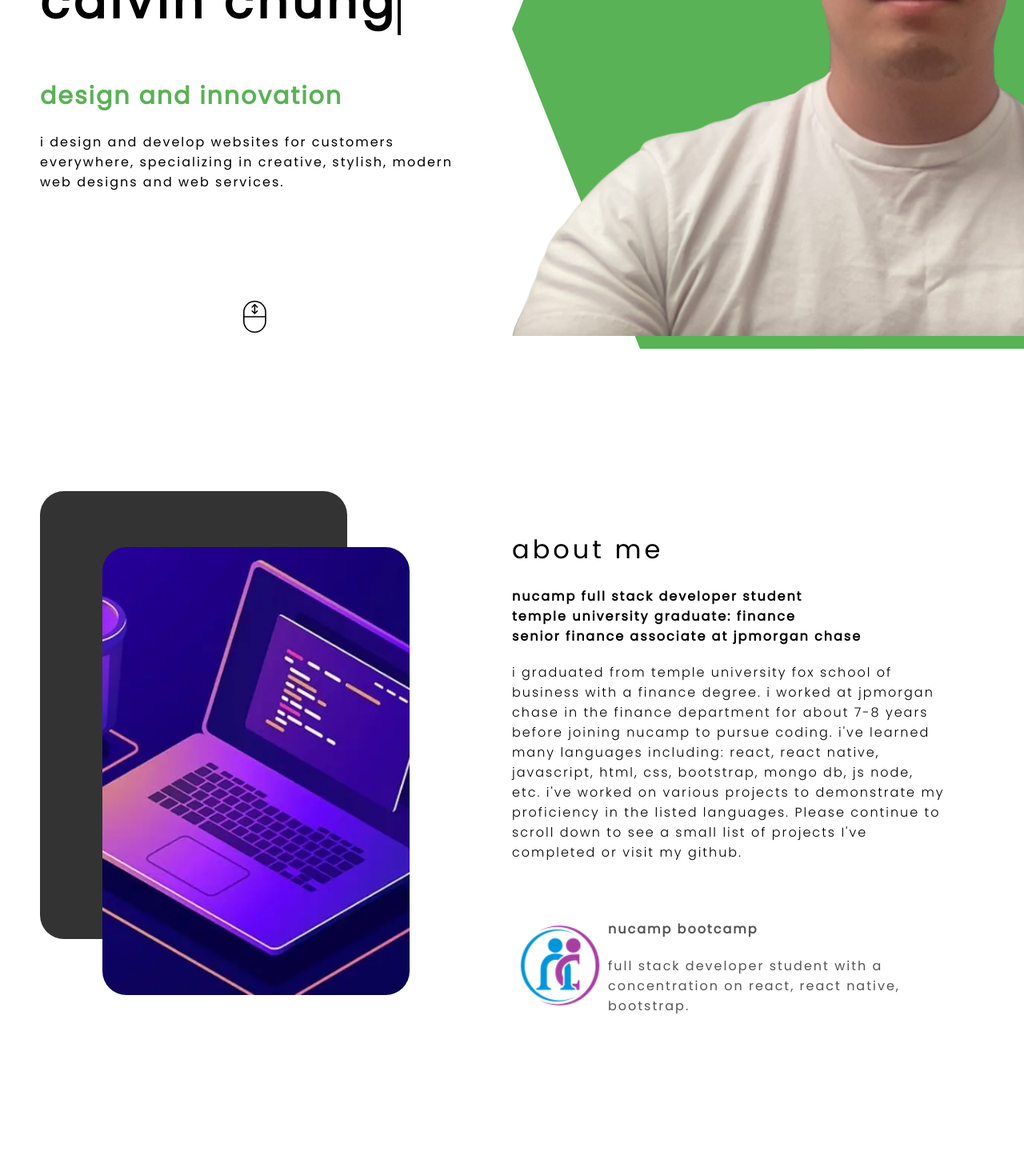
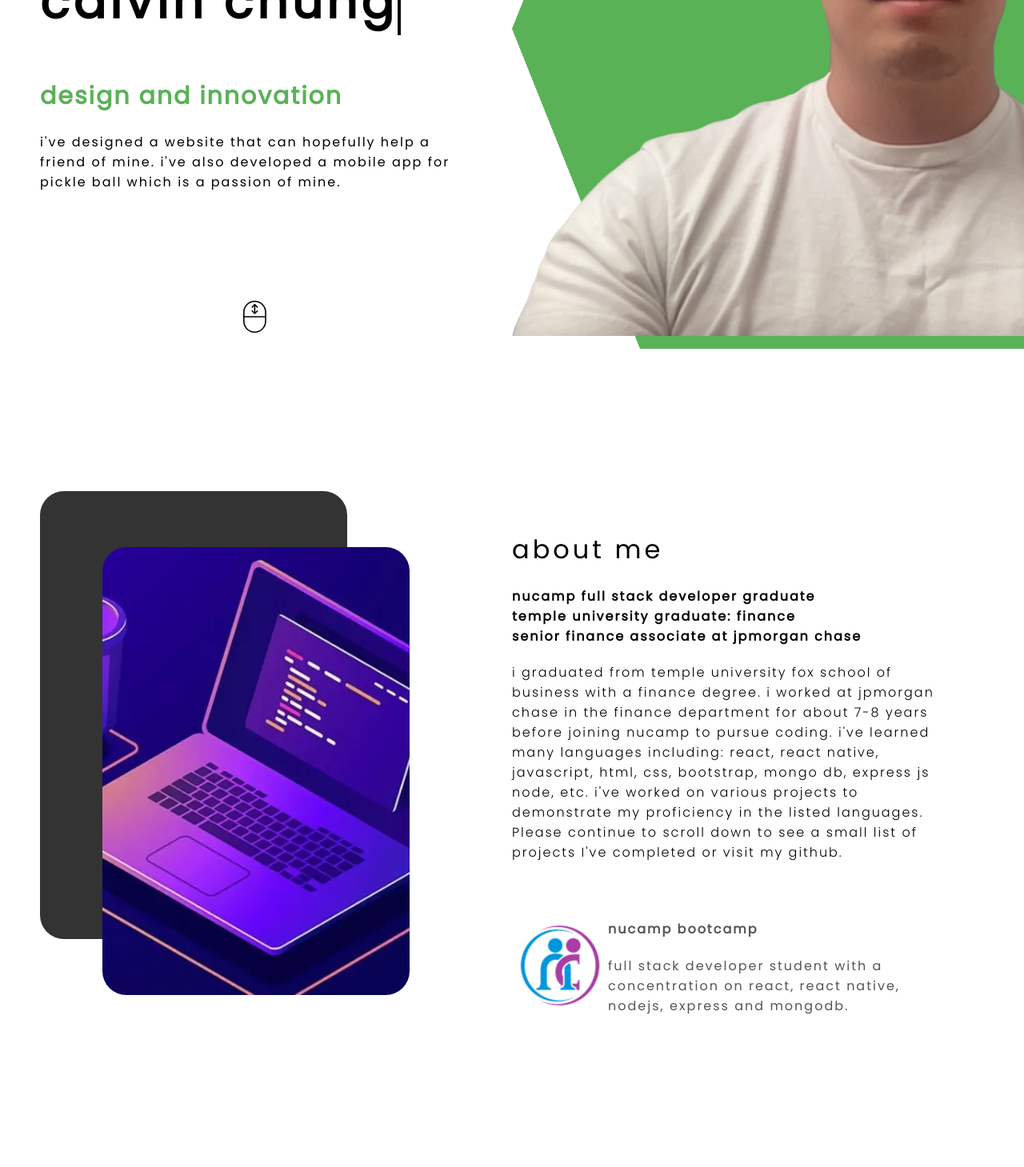
Before and after one commit to calvinwchung/Portfolio-Page, a React (Create React App) app: page / in a window 1280 px wide. Shown: the part 364-1823 px from the top of the page at 80% size. Built offline with nearby package versions, Linux system fonts and the light colour scheme.

Commit message:
making changes on wording

```diff
--- a/src/components/about/About.js
+++ b/src/components/about/About.js
@@ -14,19 +14,19 @@
       <div className='about-right'>
         <h1 className='about-title'>about me</h1>
         <h4 className='about-sub'>
-          nucamp full stack developer student<br/>
+          nucamp full stack developer graduate<br/>
           temple university graduate: finance<br/>
           senior finance associate at jpmorgan chase
         </h4>
         <p className='about-desc'>
-          i graduated from temple university fox school of business with a finance degree. i worked at jpmorgan chase in the finance department for about 7-8 years before joining nucamp to pursue coding. i've learned many languages including: react, react native, javascript, html, css, bootstrap, mongo db, js node, etc. i've worked on various projects to demonstrate my proficiency in the listed languages. Please continue to scroll down to see a small list of projects I've completed or visit my github.
+          i graduated from temple university fox school of business with a finance degree. i worked at jpmorgan chase in the finance department for about 7-8 years before joining nucamp to pursue coding. i've learned many languages including: react, react native, javascript, html, css, bootstrap, mongo db, express js node, etc. i've worked on various projects to demonstrate my proficiency in the listed languages. Please continue to scroll down to see a small list of projects I've completed or visit my github.
         </p>
         <div className='about-nucamp'>
           <img src={Logo} alt='nucamp logo' className='about-nucamp-img'/>
           <div className='about-nucamp-texts'>
             <h4 className='about-nucamp-title'>nucamp bootcamp</h4>
             <p className='about-nucamp-sub'>
-              full stack developer student with a concentration on react, react native, bootstrap.
+              full stack developer student with a concentration on react, react native, nodejs, express and mongodb.
             </p>
           </div>
         </div>
--- a/src/components/intro/Intro.js
+++ b/src/components/intro/Intro.js
@@ -22,7 +22,7 @@
             </div>
           </div>
           <p className='intro-desc'>
-            i design and develop websites for customers everywhere, specializing in creative, stylish, modern web designs and web services.
+            i've designed a website that can hopefully help a friend of mine. i've also developed a mobile app for pickle ball which is a passion of mine.
           </p>
         </div>
         <svg
```
